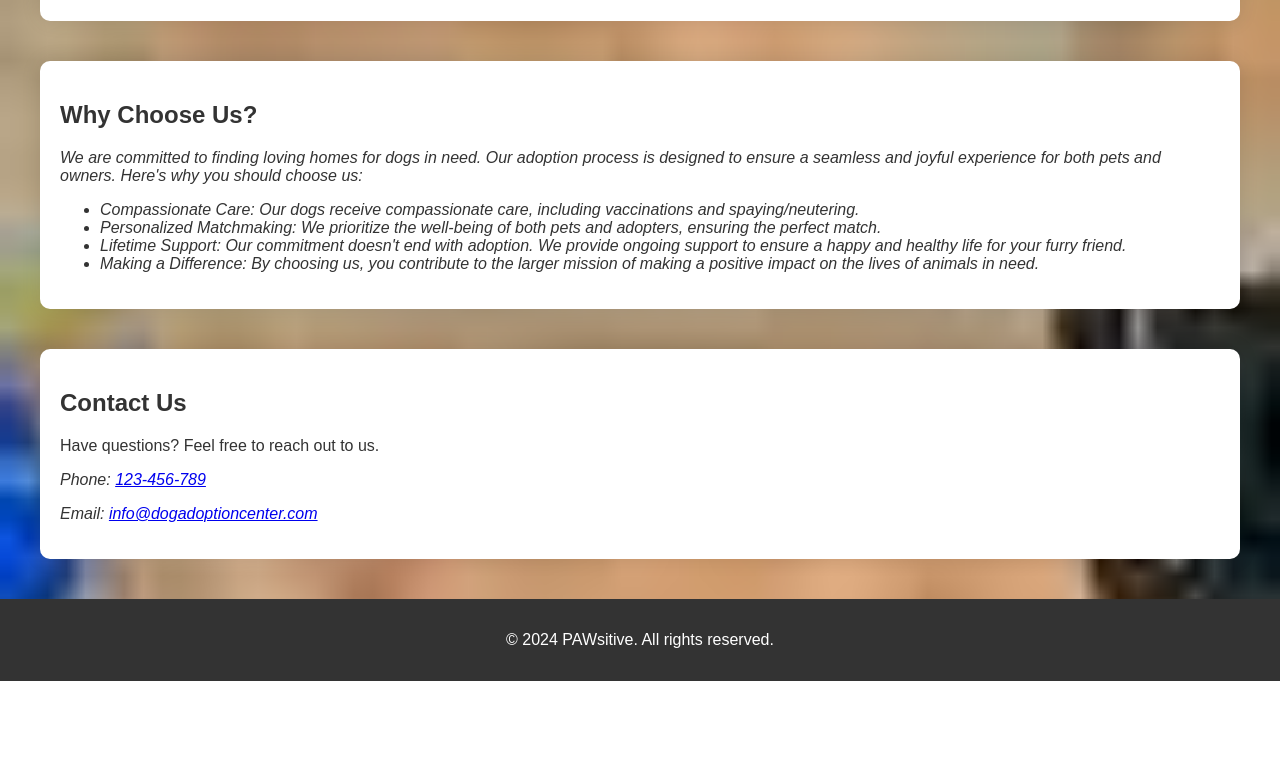
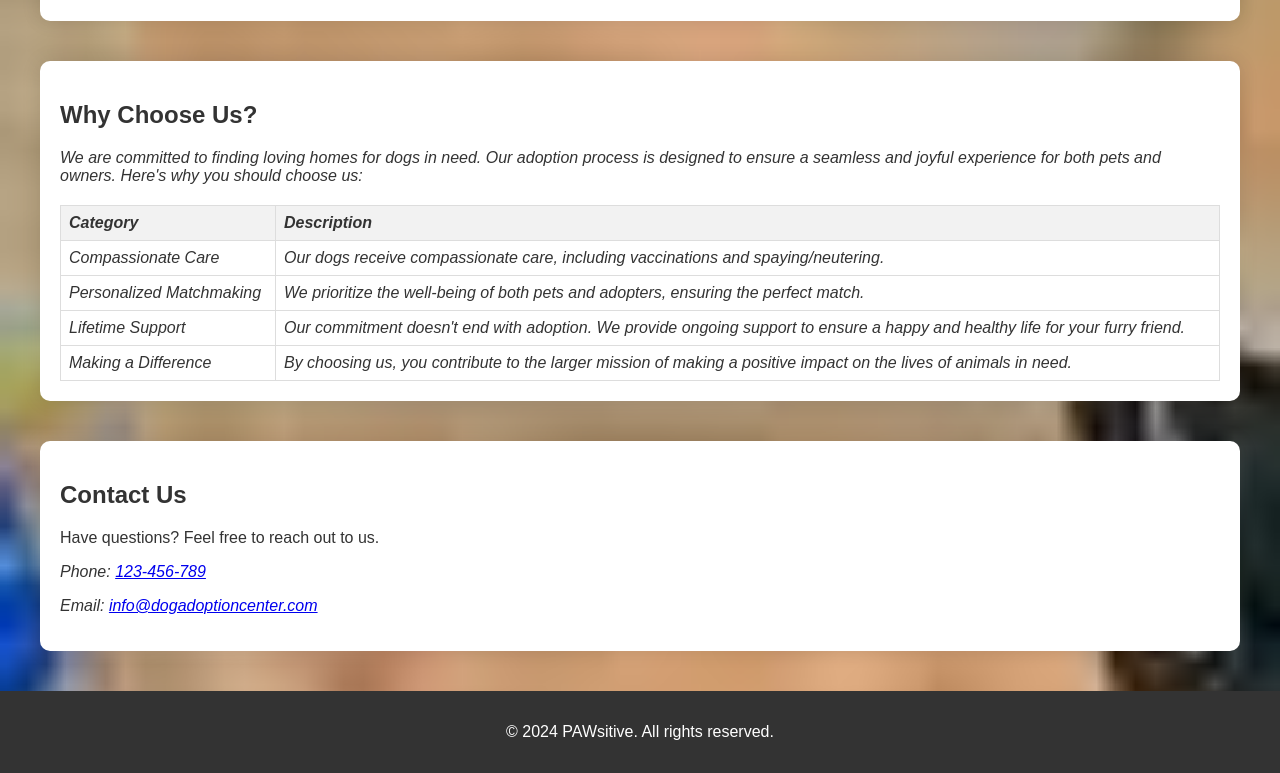
Before and after one commit to anushreej022/WebDesign1, a plain HTML site: page index.html in a window 1280 px wide. Shown: the part 1921-2694 px from the top of the page. Before the commit the page ends 2602 px from the top, so only its background shows below. Drawn offline with Linux system fonts and the light colour scheme.

Commit message:
Commit description

```diff
--- a/index.html
+++ b/index.html
@@ -87,12 +87,29 @@
         <h2>Why Choose Us?</h2>
         <summary>
             <p>We are committed to finding loving homes for dogs in need. Our adoption process is designed to ensure a seamless and joyful experience for both pets and owners. Here's why you should choose us:</p>
-            <ul>
-                <li>Compassionate Care: Our dogs receive compassionate care, including vaccinations and spaying/neutering.</li>
-                <li>Personalized Matchmaking: We prioritize the well-being of both pets and adopters, ensuring the perfect match.</li>
-                <li>Lifetime Support: Our commitment doesn't end with adoption. We provide ongoing support to ensure a happy and healthy life for your furry friend.</li>
-                <li>Making a Difference: By choosing us, you contribute to the larger mission of making a positive impact on the lives of animals in need.</li>
-            </ul>
+            <table>
+                <tr>
+                  <th>Category</th>
+                  <th>Description</th>
+                </tr>
+                <tr>
+                  <td>Compassionate Care</td>
+                  <td>Our dogs receive compassionate care, including vaccinations and spaying/neutering.</td>
+                </tr>
+                <tr>
+                  <td>Personalized Matchmaking</td>
+                  <td>We prioritize the well-being of both pets and adopters, ensuring the perfect match.</td>
+                </tr>
+                <tr>
+                  <td>Lifetime Support</td>
+                  <td>Our commitment doesn't end with adoption. We provide ongoing support to ensure a happy and healthy life for your furry friend.</td>
+                </tr>
+                <tr>
+                  <td>Making a Difference</td>
+                  <td>By choosing us, you contribute to the larger mission of making a positive impact on the lives of animals in need.</td>
+                </tr>
+              </table>
+
         </summary>
 
     </section>
--- a/styles.css
+++ b/styles.css
@@ -98,3 +98,19 @@ footer {
 .dog-image:hover {
     transform: scale(1.2);
 }
+
+table {
+    border-collapse: collapse;
+    width: 100%;
+    margin-top: 20px;
+  }
+
+  th, td {
+    border: 1px solid #dddddd;
+    text-align: left;
+    padding: 8px;
+  }
+
+  th {
+    background-color: #f2f2f2;
+  }
```
Also changed, not shown: 1 other file.
